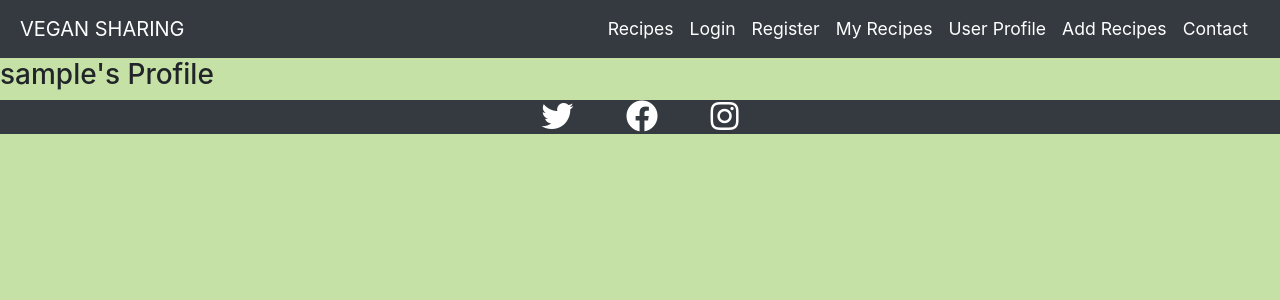
After one commit to dariocharles/vegansharing, a Flask app: page /profile/1 in a window 1280 px wide. The commit adds this page. Shown: the top 300 px of the page. Run offline with Flask 2, Linux system fonts and the light colour scheme; the visitor is signed in with stand-in values (Sample User, id 1); a database or web service that is not in the repository returns one stand-in record (values such as "Sample title"); some libraries are stand-ins or nearby versions.

Commit message:
Add session user profile

```diff
--- a/app.py
+++ b/app.py
@@ -39,7 +39,6 @@ def register():
 
         register = {
             "username": request.form.get("username").lower(),
-            "email_address": request.form.get("email").lower(),
             "password": generate_password_hash(request.form.get("password"))
         }
         mongo.db.users.insert_one(register)
@@ -47,7 +46,8 @@ def register():
         # put the new user into 'session' cookie
         session["user"] = request.form.get("username").lower()
         flash("Registration Successful!")
-        return redirect(url_for("register"))
+        return redirect(url_for("profile", username=session["user"]))
+
     return render_template("register.html")
 
 
@@ -61,9 +61,12 @@ def login():
         if existing_user:
             # ensure hashed password matches user input
             if check_password_hash(
-                existing_user["password"], request.form.get("password")):
-                    session["user"] = request.form.get("username").lower()
-                    flash("Welcome, {}".format(request.form.get("username")))
+                    existing_user["password"], request.form.get("password")):
+                        session["user"] = request.form.get("username").lower()
+                        flash("Welcome, {}".format(
+                            request.form.get("username")))
+                        return redirect(url_for(
+                            "profile", username=session["user"]))
             else:
                 # invalid password match
                 flash("Incorrect Username and/or Password")
@@ -77,6 +80,13 @@ def login():
     return render_template("login.html")
 
 
+@app.route("/profile/<username>", methods=["GET", "POST"])
+def profile(username):
+    # grab the session user's username from db
+    username = mongo.db.users.find_one(
+        {"username": session["user"]})["username"]
+    return render_template("profile.html", username=username)
+
 if __name__ == "__main__":
     app.run(host=os.environ.get("IP"),
             port=int(os.environ.get("PORT")),
--- a/templates/base.html
+++ b/templates/base.html
@@ -34,7 +34,7 @@
               <a class="nav-link text-white" style="font-size: 1.1rem;" href="membership.html">My Recipes</a>
             </li>
             <li class="nav-item">
-              <a class="nav-link text-white" style="font-size: 1.1rem;" href="membership.html">User Profile</a>
+              <a class="nav-link text-white" style="font-size: 1.1rem;" href="{{ url_for('profile', username=session['user']) }}">User Profile</a>
             </li>
             <li class="nav-item">
               <a class="nav-link text-white" style="font-size: 1.1rem;" href="membership.html">Add Recipes</a>
--- /dev/null
+++ b/templates/profile.html
@@ -0,0 +1,14 @@
+{% extends "base.html" %}
+{% block content %}
+
+    <div class="row">
+        <div class="col s12 m8 offset-m2">
+            <div class="card-panel">
+                <h3 class="center-align light-blue-text text-darken-4">
+                    {{ username }}'s Profile
+                </h3>
+            </div>
+        </div>
+    </div>
+
+{% endblock %}
```
Also changed, not shown: templates/user_profile.html (deleted).
